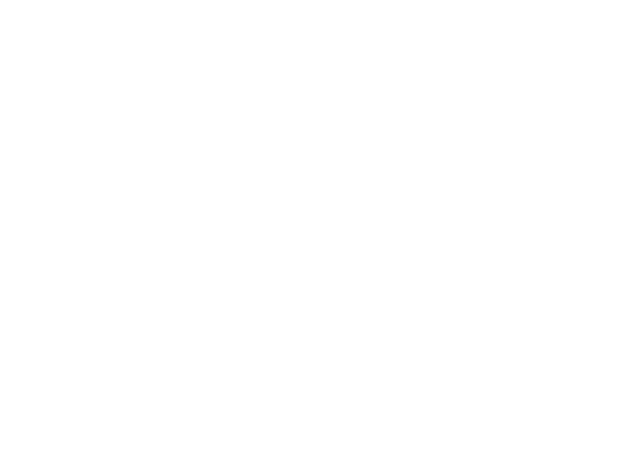
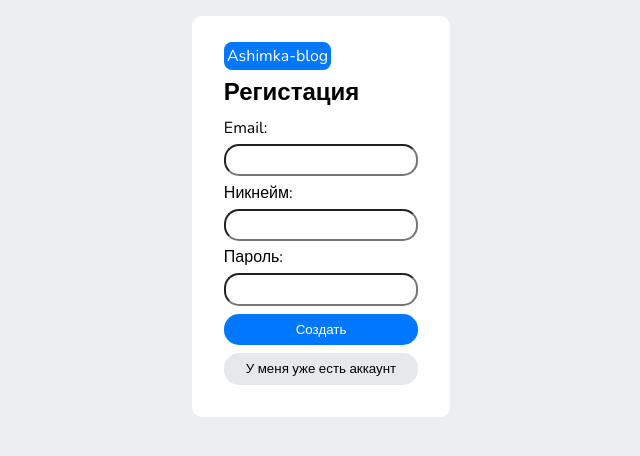
Before and after one commit to Ashimka/FrontEnd-Blog-React-Redux-ToolKit, a React (Create React App) app: page /register in a window 1280 px wide. Shown: the top 456 px of the page, without its empty margins (319-959 px from the left). Built offline with nearby package versions, Linux system fonts and the light colour scheme.

Commit message:
register page

```diff
--- a/src/App.js
+++ b/src/App.js
@@ -8,6 +8,7 @@ import Login from "./pages/Login";
 import UsersList from "./components/UsersList";
 import Home from "./pages/Home";
 import FullPost from "./pages/FullPost";
+import Register from "./pages/Register";
 
 function App() {
   return (
@@ -16,6 +17,7 @@ function App() {
       {/* public routes */}
       <Route index element={<Home />} />
       <Route path="/login" element={<Login />} />
+      <Route path="/register" element={<Register />} />
       <Route path="/post/:id" element={<FullPost />} />
 
       {/* protected routes */}
--- a/src/app/store.js
+++ b/src/app/store.js
@@ -13,6 +13,7 @@ import storage from "redux-persist/lib/storage";
 
 import { apiSlice } from "./api/apiSlice";
 import authReducer from "../features/auth/authSlice";
+import registerReducer from "../features/auth/registerSlice";
 
 const rootReducer = combineReducers({
   auth: authReducer,
@@ -29,6 +30,7 @@ const store = configureStore({
   reducer: {
     [apiSlice.reducerPath]: apiSlice.reducer,
     persistedReducer,
+    register: registerReducer,
   },
   middleware: (getDefaultMiddleware) =>
     getDefaultMiddleware({
--- a/src/components/Header.jsx
+++ b/src/components/Header.jsx
@@ -17,16 +17,20 @@ const Header = () => {
   const [logoutUser] = useLogoutMutation();
 
   const handleLogout = async () => {
+    navigate("/");
     await logoutUser();
     dispatch(logOut());
-    navigate("/");
   };
 
   return (
     <header className="header">
       <div className="container">
         <div className="header-wrap">
-          <Link to="/">Ashimka-blog</Link>
+          <div className="header__logo">
+            <Link className="link-logo" to="/">
+              Ashimka-blog
+            </Link>
+          </div>
           <div className="header__right">
             {isAuth ? (
               <>
--- /dev/null
+++ b/src/features/auth/registerSlice.js
@@ -0,0 +1,58 @@
+import { createSlice, createAsyncThunk } from "@reduxjs/toolkit";
+
+export const registerUser = createAsyncThunk(
+  "user/registerUser",
+
+  async (params, { dispatch }) => {
+    try {
+      const response = await fetch("http://localhost:5006/register", {
+        method: "POST",
+        headers: {
+          "Content-Type": "application/json",
+        },
+        body: JSON.stringify(params),
+      });
+
+      const data = await response.json();
+      dispatch(newUser(data));
+
+      return data;
+    } catch (error) {
+      return error;
+    }
+  }
+);
+
+const registerSlice = createSlice({
+  name: "user",
+  initialState: {
+    data: {},
+    status: null,
+    error: null,
+  },
+  reducers: {
+    newUser(state, action) {
+      state.data = action.payload;
+    },
+  },
+  extraReducers(builder) {
+    builder
+      .addCase(registerUser.pending, (state) => {
+        state.status = "loading";
+        state.error = null;
+      })
+      .addCase(registerUser.fulfilled, (state, action) => {
+        state.data = action.payload;
+        state.status = "loaded";
+        state.error = null;
+      })
+      .addCase(registerUser.rejected, (state, action) => {
+        state.error = action.payload;
+        state.status = "error";
+      });
+  },
+});
+
+const { newUser } = registerSlice.actions;
+
+export default registerSlice.reducer;
--- a/src/index.css
+++ b/src/index.css
@@ -1,55 +1,103 @@
 @import url("https://fonts.googleapis.com/css2?family=Nunito&display=swap");
 
 * {
+  padding: 0;
   margin: 0;
-  padding: 0;
+}
+*,
+*:before,
+*:after {
+  -moz-box-sizing: border-box;
+  -webkit-box-sizing: border-box;
   box-sizing: border-box;
 }
+:focus,
+:active {
+  outline: none;
+}
+a:focus,
+a:active {
+  outline: none;
+}
+nav,
+footer,
+header,
+aside {
+  display: block;
+}
+html,
+body {
+  font: 1.5rem "Nunito", sans-serif;
+  min-height: 100vh;
+  background: #edeef0;
+  width: 100%;
+  font-size: 100%;
+  line-height: 1;
+  -ms-text-size-adjust: 100%;
+  -moz-text-size-adjust: 100%;
+  -webkit-text-size-adjust: 100%;
+}
+button,
+textarea {
+  font-family: inherit;
+}
+input::-ms-clear {
+  display: none;
+}
+button {
+  cursor: pointer;
+  border: none;
+}
+button::-moz-focus-inner {
+  padding: 0;
+  border: 0;
+}
+a,
+a:visited {
+  text-decoration: none;
+}
+a:hover {
+  text-decoration: none;
+}
+ul li {
+  list-style: none;
+}
+img {
+  vertical-align: top;
+}
+h1,
+h2,
+h3,
+h4,
+h5,
+h6 {
+  font-size: inherit;
+  font-weight: 400;
+}
 
-/* || UTILITY CLASSES */
+/*  UTILITY CLASSES */
+
 .errmsg {
   color: firebrick;
 }
 
-/* || GENERAL STYLES */
+/*  GENERAL STYLES */
 
-body {
-  font: 1.5rem "Nunito", sans-serif;
-  min-height: 100vh;
-}
 .container {
+  padding: 0 1rem;
   max-width: 900px;
   margin: 0 auto;
 }
-
-input,
-button {
-  font: inherit;
-}
-button {
-  cursor: pointer;
-}
-
 #root {
   min-height: 100vh;
   display: flex;
   flex-direction: column;
 }
 
-a,
-a:visited {
-  color: black;
-  text-decoration: none;
-}
+/* HEADER */
 
-a:focus {
-  color: grey;
-}
-li {
-  list-style-type: none;
-}
 header {
-  background-color: #e9e9e9;
+  background-color: #ffffff;
 }
 .header-wrap {
   min-height: 65px;
@@ -57,8 +105,9 @@ header {
   justify-content: space-between;
   align-items: center;
 }
-.btn-logo {
-  background-color: #e9e9e9;
+.link-logo {
+  background-color: #0077ff;
+  color: #ffffff;
   padding: 0.2rem;
   border-radius: 8px;
 }
@@ -69,28 +118,8 @@ header {
 .btn-out {
   margin-left: 15px;
 }
-/* || LOGIN */
-.login-page {
-  background-color: #0077ff;
-  border: 2px solid black;
-  border-radius: 10px;
-  padding: 2rem;
-}
 
-.login form {
-  display: flex;
-  flex-flow: column nowrap;
-  gap: 1rem;
-  margin-top: 1rem;
-}
-
-.login input,
-.login button {
-  padding: 0.5em;
-  border-radius: 15px;
-}
-
-/* || PAGES */
+/*  PAGES */
 
 .public,
 .welcome,
@@ -99,14 +128,12 @@ header {
   flex-direction: column;
   gap: 1rem;
 }
-
 .public main {
   flex-grow: 1;
   border-top: 2px solid #fff;
   border-bottom: 2px solid #fff;
   padding: 1rem;
 }
-
 .users ul {
   list-style-type: none;
 }
--- a/src/pages/FullPost.jsx
+++ b/src/pages/FullPost.jsx
@@ -18,7 +18,6 @@ const FullPost = () => {
   if (isLoading) content = <p>"Загрузка..."</p>;
 
   if (isSuccess) {
-    console.log(post);
     content = (
       <>
         <Header />
@@ -38,7 +37,7 @@ const FullPost = () => {
                 <div className="header-name">{post.post.user.fullName}</div>
               </div>
               <div className="post__title">
-                <h2>{post.post.title}</h2>
+                <h2 className="post__title-h2">{post.post.title}</h2>
               </div>
               <div className="post__img">
                 <img
--- a/src/pages/Home.jsx
+++ b/src/pages/Home.jsx
@@ -37,7 +37,7 @@ const Home = () => {
                   </div>
                   <div className="post__title">
                     <Link to={`/post/${post.id}`}>
-                      <h2>{post.title}</h2>
+                      <h2  className="post__title-h2">{post.title}</h2>
                     </Link>
                   </div>
                   <div className="post__img">
--- a/src/pages/Login.jsx
+++ b/src/pages/Login.jsx
@@ -4,6 +4,8 @@ import { useDispatch } from "react-redux";
 
 import { setCredentials } from "../features/auth/authSlice";
 import { useLoginMutation } from "../features/auth/authApiSlice";
+
+import "./styles/login.css";
 
 const Login = () => {
   const userRef = useRef();
@@ -36,15 +38,11 @@ const Login = () => {
       setPassword("");
       navigate("/welcome");
     } catch (error) {
-      if (!error?.originalStatus) {
-        // isLoading: true until timeout occurs
-        setErrMsg("No Server Response");
-      } else if (error.originalStatus === 400) {
-        setErrMsg("Missing Username or Password");
-      } else if (error.originalStatus === 401) {
-        setErrMsg("Unauthorized");
-      } else {
-        setErrMsg("Login Failed");
+      if (!error.response) {
+        setErrMsg("Сервер не отвечает");
+        if (error.status === 400) setErrMsg("Нет имени или пароля");
+        if (error.status === 401) setErrMsg("Неверный логин или пароль");
+        if (error.response) setErrMsg("Ошибка входа");
       }
       errRef.current.focus();
     }
@@ -53,14 +51,18 @@ const Login = () => {
   const handleUserInput = (e) => setEmail(e.target.value);
   const handlePassInput = (e) => setPassword(e.target.value);
 
+  const clickSignUp = () => {
+    navigate("/register");
+  };
+
   const content = isLoading ? (
     <h1>Загрузка...</h1>
   ) : (
     <>
       <div className="container">
         <div className="login-page">
-          <div className="header">
-            <Link className="btn-logo" to="/">
+          <div className="login-header">
+            <Link className="link-logo" to="/">
               Ashimka-blog
             </Link>
           </div>
@@ -73,7 +75,7 @@ const Login = () => {
               {errMsg}
             </p>
 
-            <h1>Вход</h1>
+            <h1 className="login-title">Вход</h1>
 
             <form onSubmit={handleSubmit}>
               <label htmlFor="username">Логин:</label>
@@ -95,7 +97,14 @@ const Login = () => {
                 value={password}
                 required
               />
-              <button>Вход</button>
+              <button className="btn-signin">Вход</button>
+              <button
+                className="btn-signup"
+                type="button"
+                onClick={clickSignUp}
+              >
+                Создать аккаунт
+              </button>
             </form>
           </section>
         </div>
--- /dev/null
+++ b/src/pages/Register.jsx
@@ -0,0 +1,140 @@
+import { useRef, useState, useEffect } from "react";
+import { useNavigate, Link } from "react-router-dom";
+import { useDispatch, useSelector } from "react-redux";
+
+import { registerUser } from "../features/auth/registerSlice";
+
+const Register = () => {
+  const dispatch = useDispatch();
+
+  const userRef = useRef();
+  const fullNameRef = useRef();
+  const errRef = useRef();
+  const [email, setEmail] = useState("");
+  const [fullName, setFullName] = useState("");
+  const [password, setPassword] = useState("");
+  const [errMsg, setErrMsg] = useState("");
+  const navigate = useNavigate();
+
+  useEffect(() => {
+    userRef.current.focus();
+  }, []);
+
+  useEffect(() => {
+    setErrMsg("");
+  }, [email, fullName, password]);
+
+  const handleSubmit = (e) => {
+    e.preventDefault();
+
+    try {
+      dispatch(registerUser({ email, fullName, password }));
+
+      setEmail("");
+      setFullName("");
+      setPassword("");
+    } catch (error) {
+      console.log(error);
+      if (!error.response) {
+        setErrMsg("Сервер не отвечает");
+        if (error.status === 409)
+          setErrMsg("Пользователь с таким email уже существует");
+        if (error.status === 400)
+          setErrMsg("Пользователь или пароль не найдены");
+        if (error.response) setErrMsg("Ошибка регистрации");
+      }
+      errRef.current.focus();
+    }
+  };
+
+  const handleEmailInput = (e) => setEmail(e.target.value);
+  const handleFullNameInput = (e) => setFullName(e.target.value);
+  const handlePassordInput = (e) => setPassword(e.target.value);
+
+  const clickSignUp = () => {
+    navigate("/login");
+  };
+
+  let content;
+
+  // if (status === "loading") {
+  //   content = <p>Загрузка...</p>;
+  // }
+
+  content = (
+    <>
+      <div className="container">
+        <div className="login-page">
+          <div className="login-header">
+            <Link className="link-logo" to="/">
+              Ashimka-blog
+            </Link>
+          </div>
+
+          {/* <section className="login">
+            <h2 className="login-title">Вы зарегистрировались!</h2>
+            <p>
+              <Link to={"/login"}>Вход</Link>
+            </p>
+          </section> */}
+
+          <section className="login">
+            <p
+              ref={errRef}
+              className={errMsg ? "errmsg" : "offscreen"}
+              aria-live="assertive"
+            >
+              {errMsg}
+            </p>
+
+            <h1 className="login-title">Регистация</h1>
+
+            <form onSubmit={handleSubmit}>
+              <label htmlFor="username">Email:</label>
+              <input
+                type="text"
+                id="username"
+                ref={userRef}
+                value={email}
+                onChange={handleEmailInput}
+                autoComplete="off"
+                required
+              />
+              <label htmlFor="fullname">Никнейм:</label>
+              <input
+                type="text"
+                id="fullname"
+                ref={fullNameRef}
+                value={fullName}
+                onChange={handleFullNameInput}
+                autoComplete="off"
+                required
+              />
+
+              <label htmlFor="password">Пароль:</label>
+              <input
+                type="password"
+                id="password"
+                onChange={handlePassordInput}
+                value={password}
+                required
+              />
+              <button className="btn-signin">Создать</button>
+              <button
+                className="btn-signup"
+                type="button"
+                onClick={clickSignUp}
+              >
+                У меня уже есть аккаунт
+              </button>
+            </form>
+          </section>
+        </div>
+      </div>
+    </>
+  );
+
+  return content;
+};
+
+export default Register;
--- a/src/pages/styles/home.css
+++ b/src/pages/styles/home.css
@@ -17,7 +17,11 @@
   padding-bottom: 20px;
   font-size: 20px;
   line-height: 28px;
-  font-weight: 400;
+}
+.post__title-h2 {
+  color: black;
+  font-weight: 600;
+  letter-spacing: 1px;
 }
 .post__img {
   max-width: 700px;
--- /dev/null
+++ b/src/pages/styles/login.css
@@ -0,0 +1,37 @@
+/*  LOGIN */
+.login-page {
+  background-color: #ffffff;
+  border-radius: 10px;
+  padding: 2rem;
+  margin-top: 1rem;
+}
+.login-header {
+  color: #ffffff;
+}
+.login {
+  margin-top: 1rem;
+}
+.login-title {
+  font-size: 1.5rem;
+  font-weight: 600;
+}
+.login form {
+  display: flex;
+  flex-flow: column nowrap;
+  gap: 0.51rem;
+  margin-top: 1rem;
+}
+
+.login input,
+.btn-signin,
+.btn-signup {
+  padding: 0.5em;
+  border-radius: 15px;
+}
+.btn-signin {
+  background-color: #0077ff;
+  color: #ffffff;
+}
+.btn-signup {
+  background-color: #e7e8ea;
+}
```
